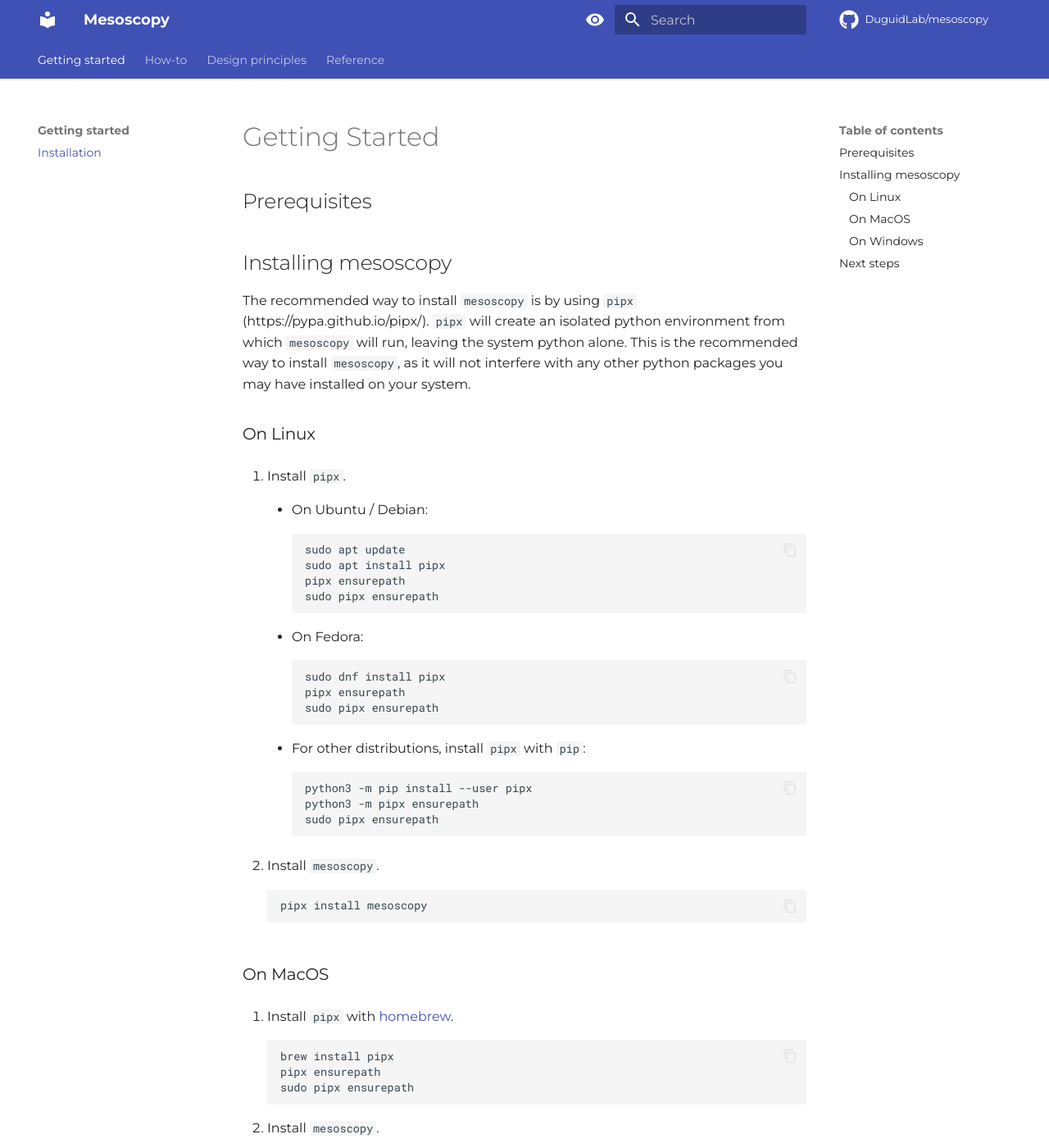
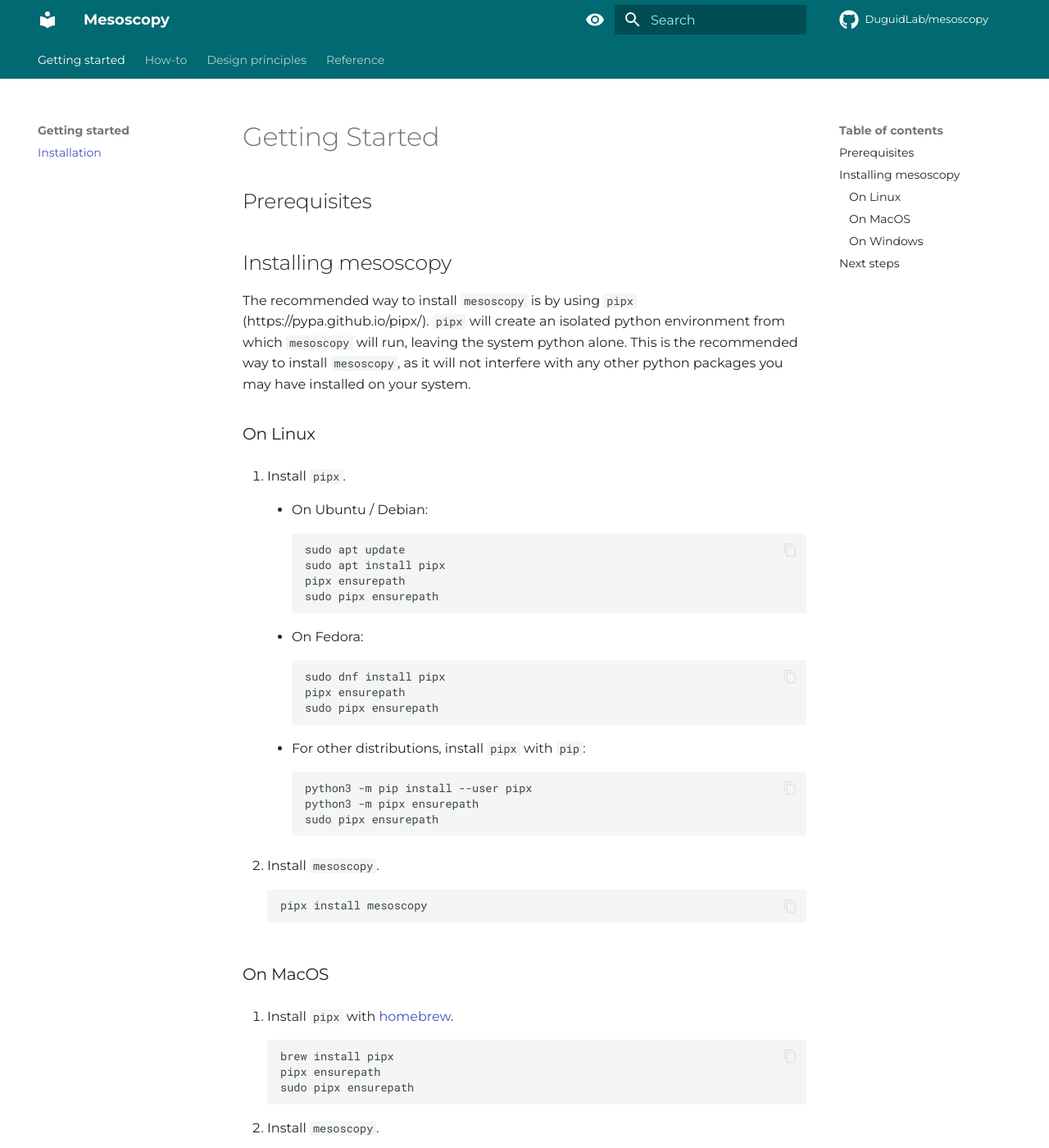
Before and after one commit to DuguidLab/mesoscopy, an MkDocs documentation site: the page built from docs/index.md, in a window 1280 px wide and 1400 px high. Shown: the whole window at 82% size. Built offline with MkDocs 1.6.1 and Material for MkDocs 9.7.7, drawn with Linux system fonts in a browser that asks for light colours; comment, search, counter and statistics services are not loaded.

Commit message:
add material stylesheets

```diff
--- a/docs/stylesheets/dark.css
+++ b/docs/stylesheets/dark.css
@@ -1,4 +1,4 @@
-[data-md-color-scheme="dark"] {
+.dark {
   --md-sys-color-primary: rgb(129 211 221);
   --md-sys-color-surface-tint: rgb(129 211 221);
   --md-sys-color-on-primary: rgb(0 54 59);
--- a/docs/stylesheets/extra.css
+++ b/docs/stylesheets/extra.css
@@ -0,0 +1,12 @@
+[data-md-color-scheme="light"] {
+    --md-primary-bg-color:               rgb(255 255 255);
+    --md-primary-bg-color--light:        rgb(157 240 250);
+    --md-primary-fg-color--dark:          rgb(0 79 85);
+    --md-primary-fg-color:               rgb(0 105 113);
+    --md-primary-fg-color--light:        rgb(0 105 113);
+
+    --md-accent-fg-color:                rgb(74 99 102);
+    --md-accent-fg-color--transparent:   hsla(rgb(74 99 102), 0.1);
+    --md-accent-bg-color:                rgb(255 255 255);
+    --md-accent-bg-color--light:         hsla(rgb(255 255 255), 0.7);
+}
--- a/docs/stylesheets/light.css
+++ b/docs/stylesheets/light.css
@@ -1,4 +1,4 @@
-[data-md-color-scheme="light"] {
+.light {
   --md-sys-color-primary: rgb(0 105 113);
   --md-sys-color-surface-tint: rgb(0 105 113);
   --md-sys-color-on-primary: rgb(255 255 255);
```
